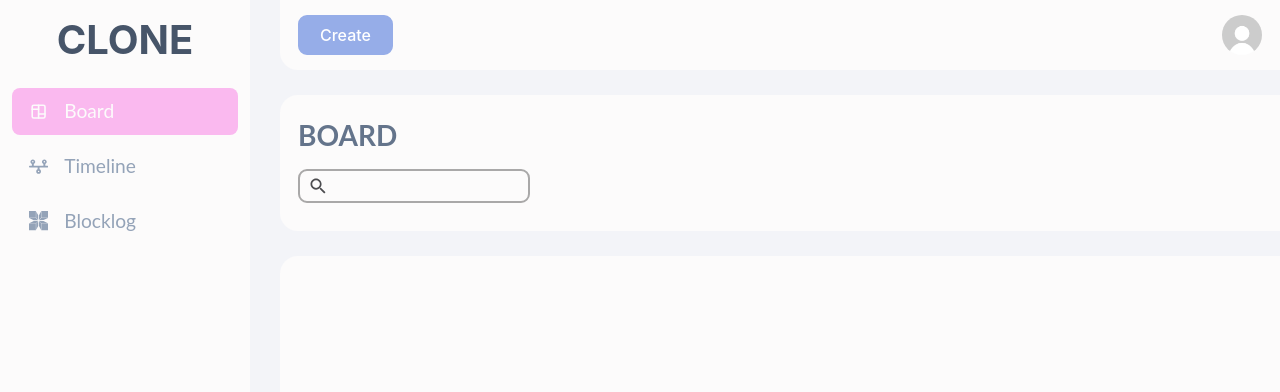
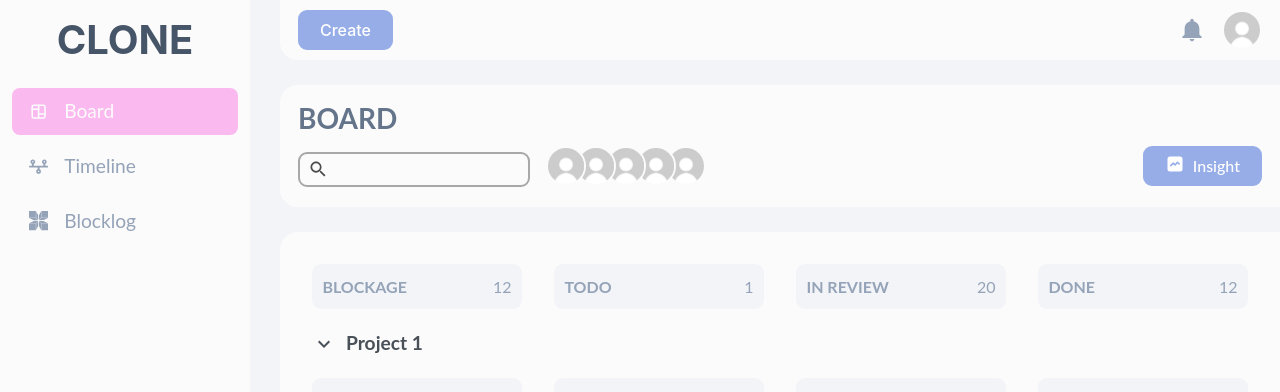
Before and after one commit to HoorAhmed1/Valeo-Hackathon, a React (Create React App) app in the folder frontend/: page / in a window 1280 px wide. Shown: the top 392 px of the page. Built offline with nearby package versions, Linux system fonts and the light colour scheme.

Commit message:
refactor: Update the board page

```diff
--- a/frontend/src/pages/board/board.page.tsx
+++ b/frontend/src/pages/board/board.page.tsx
@@ -1,18 +1,24 @@
 import Button from "../../components/button/button.component";
-import { DataContainer, Holder, NavBar, PageContainer, PersonProfile, SearchBar, } from "./board.styles";
+import { DataContainer, Holder, ImagesHolder, NavBar, PageContainer, PersonProfile, SearchBar, TasksBox, TasksTitleHolder, TaskTitleHolder, } from "./board.styles";
 import personalImage from "../../assets/user.jpg"
 import { PageTitle } from "../../index.styles";
-import { IoMdSearch } from "react-icons/io";
+import { IoMdSearch,IoMdNotifications } from "react-icons/io";
+import Accordion from "../../components/accordion/accordion.component";
+import { TbGraphFilled } from "react-icons/tb";
+
 const BoardPage = () => {
     return (<PageContainer>
         <NavBar>
             <Button>
                 Create
             </Button>
-            <PersonProfile src={personalImage} alt="personal image" />
+            <div className="flex gap-4 items-center">
+                <IoMdNotifications className="cursor-pointer" size={28} color='var(--slate-400)' title='notification' />
+                <PersonProfile src={personalImage} alt="personal image" />
+            </div>
         </NavBar>
         <Holder>
-            <div className="flex flex-col justify-between gap-4">
+            <div className="flex flex-col justify-between gap-4 py-4 h-full">
             <PageTitle className={'text-left'} >
               BOARD
              </PageTitle>
@@ -24,10 +30,47 @@ const BoardPage = () => {
                         />
                </SearchBar>
             </div>
-
+            <div className="flex-1 flex justify-between pt-10 pl-4">
+                <ImagesHolder>
+                    <PersonProfile title="person name" src={personalImage} index="10"/>
+                    <PersonProfile src={personalImage} index="9"/>
+                    <PersonProfile src={personalImage} index="8"/>
+                    <PersonProfile src={personalImage} index="7"/>
+                    <PersonProfile src={personalImage} index="6"/>
+                </ImagesHolder>
+                <Button>
+                    <span className="flex gap-2">
+                    <TbGraphFilled size={20}/>
+                    Insight
+                    </span>
+                </Button>
+            </div>
         </Holder>
         <DataContainer>
-
+        <TasksTitleHolder>
+            <TaskTitleHolder>
+                <h1>BLOCKAGE</h1>
+                <p>12</p>
+            </TaskTitleHolder>
+            <TaskTitleHolder>
+                <h1>TODO</h1>
+                <p>1</p>
+            </TaskTitleHolder>
+            <TaskTitleHolder>
+                <h1>IN REVIEW</h1>
+                <p>20</p>
+            </TaskTitleHolder>
+            <TaskTitleHolder>
+                <h1>DONE</h1>
+                <p>12</p>
+            </TaskTitleHolder>
+        </TasksTitleHolder>
+        <Accordion title="Project 1" >
+<TasksBox></TasksBox>
+<TasksBox></TasksBox>
+<TasksBox></TasksBox>
+<TasksBox></TasksBox>
+        </Accordion>
         </DataContainer>
     </PageContainer>)
 }
--- a/frontend/src/pages/board/board.styles.ts
+++ b/frontend/src/pages/board/board.styles.ts
@@ -4,11 +4,15 @@ import styled, { css } from 'styled-components';
 export const PageContainer = styled(motion.div)`
     display: flex;
     flex-direction: column;
-    height: 100vh;
+    min-height: 100vh;
     padding: 0 0 0 30px;
-    background-color: #F3F4F8;
+    background-color: var(--gray-300);
     margin: 0;
     gap: 25px;
+    @media (max-width: 1024px) {
+    min-width: 1025px;
+     overflow-x: auto;
+    }
 `;
 const commonInputStyles = css`
   width: 100%;
@@ -23,14 +27,20 @@ ${commonInputStyles}
 align-items: center;
 flex-direction: row;
 justify-content: space-between;
-height: 70px;
+padding-top: 10px;
+padding-bottom: 10px;
 border-radius: 0px 0px 0px 18px;
 `
-export const PersonProfile =styled.img`
+export const PersonProfile =styled.img<{ index?: string }>`
     width: 40px;
     height: 40px;
+    z-index: ${({ index }) =>  index ? index : '10'};
     border-radius: 50%;
     aspect-ratio: 1/1;
+    border: 2px solid #FCFBFB;
+  margin-right:  ${({ index }) =>  index ? '-10px' : ''};
+  cursor: pointer;
+
 `
 
 export const Holder =styled.div`
@@ -43,8 +53,12 @@ border-radius: 18px 0px 0px 18px;
 export const DataContainer =styled.div`
 flex:1;
 ${commonInputStyles}
-border-radius: 18px 0px 0px 0px;
+    flex-direction:column;
+    border-radius: 18px 0px 0px 0px;
+    padding: 2rem;
+    align-items:flex-start;
 `
+
 export const SearchBar = styled.div`
     display: flex;
     align-items: center;
@@ -65,3 +79,36 @@ export const SearchBar = styled.div`
         flex: 1;
     }
 `;
+
+export const ImagesHolder = styled.div`
+display:flex;
+align-items: center;
+position: relative;
+`
+export const TasksTitleHolder =styled.div`
+    display: grid;
+    gap: 2rem;
+    width:100%;
+    grid-template-columns: repeat(4, minmax(0, 1fr));
+`
+export const TaskTitleHolder =styled.div`
+border-radius:9px;
+display:flex;
+align-items: center;
+justify-content: space-between;
+color: var(--slate-400);
+padding:0.65rem;
+background-color: var(--gray-300);
+h1{
+    font-weight: 700;
+}
+`
+export const TasksBox =styled.div`
+  border-radius:9px;
+display:flex;
+align-items: center;
+justify-content:center;
+padding:0.35rem;
+background-color: var(--gray-300);
+min-height:70vh;
+`
```
